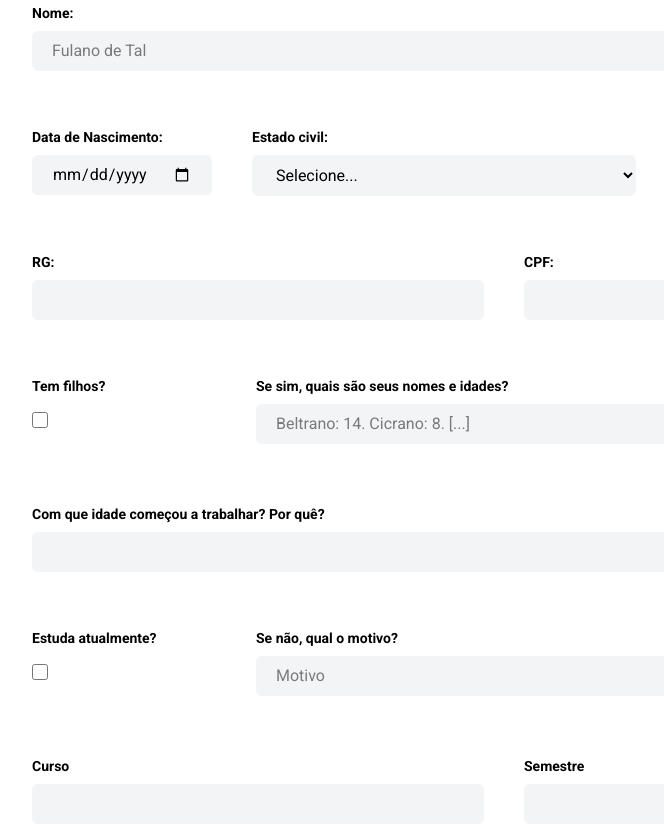
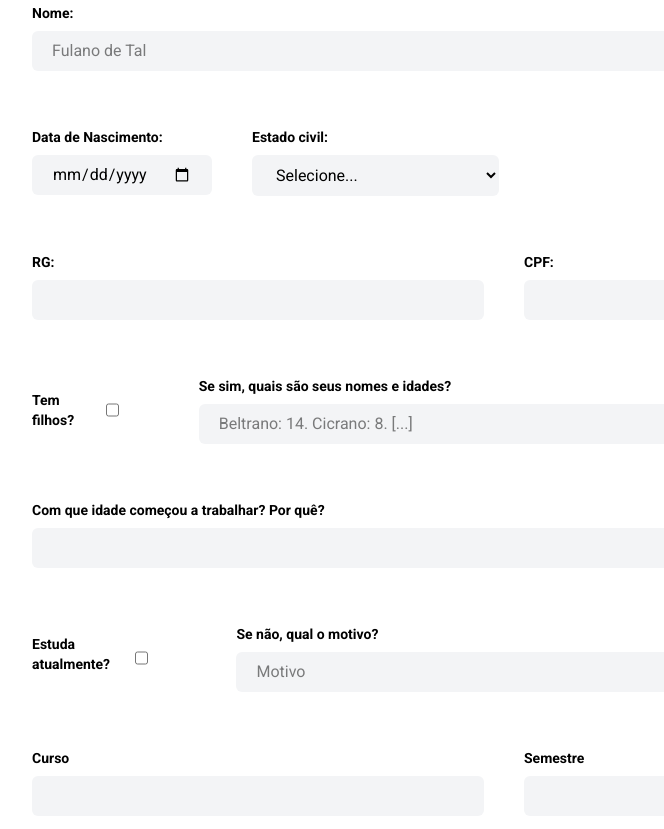
Before and after one commit to dev-ouyama/forms-servipar, a website: page form-servipar/src/index.html in a window 1280 px wide. Shown: the part 331-1160 px from the top of the page, without its empty margins (136-800 px from the left). Drawn offline with Linux system fonts and the light colour scheme.

Commit message:
modified:   form-servipar/src/index.html 	modified:   form-servipar/src/output.css

```diff
--- a/form-servipar/src/index.html
+++ b/form-servipar/src/index.html
@@ -46,8 +46,10 @@
           />
         </div>
 
-        <div class="flex justify-around gap-x-10">
-          <div class="flex flex-col w-fit">
+        <div
+          class="flex flex-col md:flex-row gap-y-5 gap-x-10 w-full md:w-auto"
+        >
+          <div class="flex flex-col w-full md:w-auto">
             <label for="nasc" class="text-sm font-bold mb-2"
               >Data de Nascimento:</label
             >
@@ -55,11 +57,11 @@
               required
               type="date"
               id="nasc"
-              class="px-5 py-2 w-full bg-gray-100 rounded-md focus-within:outline-primary text-base font-body"
+              class="px-5 py-2 w-full md:w-auto bg-gray-100 rounded-md focus-within:outline-primary text-base font-body"
             />
           </div>
 
-          <div class="flex flex-col w-full">
+          <div class="flex flex-col w-full md:w-auto">
             <label for="civil" class="text-sm font-bold mb-2"
               >Estado civil:</label
             >
@@ -68,7 +70,7 @@
               name="civil"
               id="civil"
               placeholder="select"
-              class="px-5 py-[.6rem] w-sm bg-gray-100 focus-within:outline-primary rounded-md text-base font-body"
+              class="px-5 py-[.6rem] bg-gray-100 focus-within:outline-primary rounded-md text-base font-body"
             >
               <option selected>Selecione...</option>
               <option>Solteiro(a)</option>
@@ -80,7 +82,7 @@
           </div>
         </div>
 
-        <div class="flex justify-around gap-x-10">
+        <div class="flex flex-col md:flex-row gap-y-5 justify-between gap-x-10">
           <div class="flex flex-col w-full">
             <label for="rg" class="text-sm font-bold mb-2">RG:</label>
             <input
@@ -102,9 +104,9 @@
           </div>
         </div>
 
-        <div class="flex justify-between gap-20">
-          <div class="flex w-[20%] gap-2 flex-col mb-5">
-            <label for="temFilho" class="text-sm font-bold mb-2"
+        <div class="flex flex-col md:flex-row gap-y-5 justify-between gap-20">
+          <div class="flex w-auto gap-2 items-center">
+            <label for="temFilho" class="text-sm font-bold mr-2"
               >Tem filhos?</label
             >
 
@@ -141,8 +143,8 @@
           />
         </div>
 
-        <div class="flex justify-between gap-20">
-          <div class="flex w-[20%] gap-2 flex-col mb-5">
+        <div class="flex flex-col md:flex-row justify-between gap-y-5 gap-x-20">
+          <div class="flex gap-2 flex-row items-center mr-2">
             <label for="estuda" class="text-sm font-bold mb-2"
               >Estuda atualmente?</label
             >
@@ -168,7 +170,7 @@
           </div>
         </div>
 
-        <div class="flex justify-between gap-x-10">
+        <div class="flex flex-col md:flex-row gap-y-5 justify-between gap-x-10">
           <div class="flex flex-col w-full">
             <label for="curso" class="text-sm font-bold mb-2">Curso</label>
             <input
@@ -316,7 +318,7 @@
         </div>
 
         <div class="flex">
-          <div class="flex flex-col w-fit">
+          <div class="flex flex-col w-full md:w-auto">
             <label for="nasc" class="text-sm font-bold mb-2">Data</label>
             <input
               required
```
Also changed, not shown: form-servipar/src/output.css.
